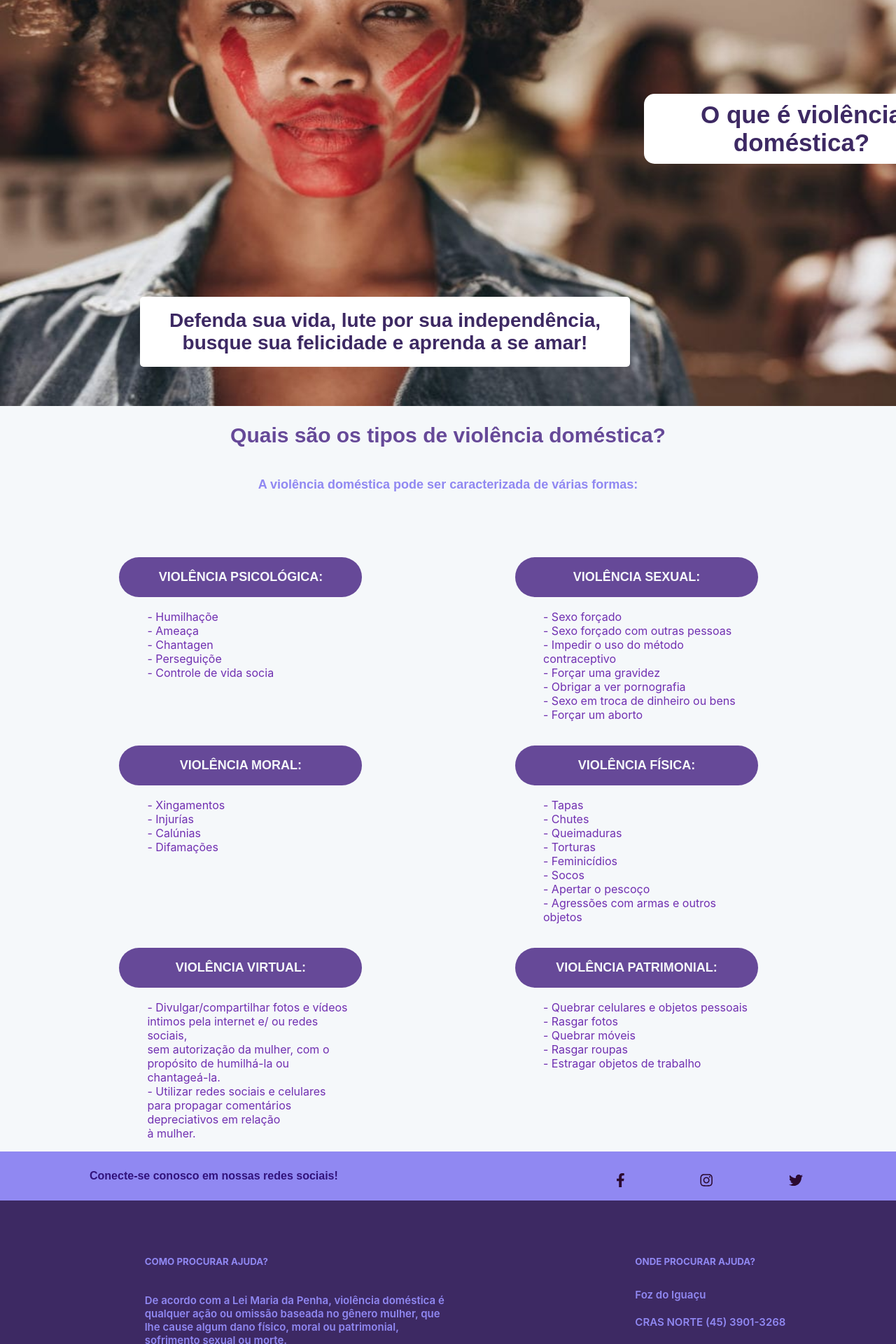
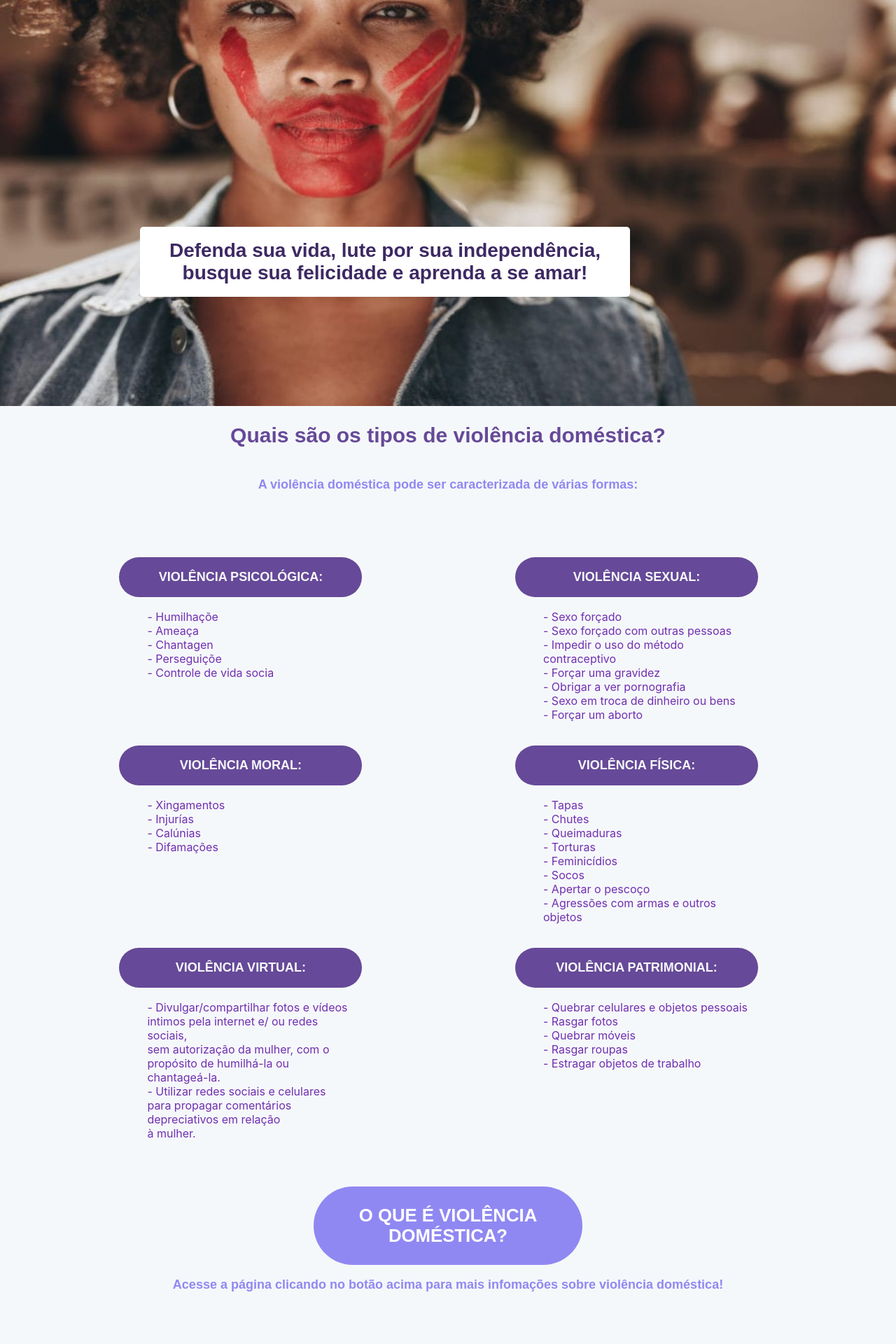
Before and after one commit to uniamerica/CMDM-front, a React (Create React App) app: page /Home in a window 1280 px wide. Shown: the part 240-2160 px from the top of the page at 70% size. Built offline with nearby package versions, Linux system fonts and the light colour scheme.

Commit message:
finalizando ajustes das paginas

```diff
--- a/src/components/Home/ImgHome.css
+++ b/src/components/Home/ImgHome.css
@@ -9,20 +9,6 @@
 }
 .carroussel_img{
     width: 100%;
-}
-.link_definition{
-    width: 450px;
-    height: 100px;
-    position: relative;
-    top: -450px;
-    left: 920px;
-    color: #3d2963;
-    background-color: white;
-    border-radius: 15px;
-    display: flex;
-    justify-content: center;
-    align-items: center;
-    align-content: center;
 }
 .text-link{
     font-family: Arial, Helvetica, sans-serif;
--- a/src/components/Home/ImgHome.jsx
+++ b/src/components/Home/ImgHome.jsx
@@ -7,9 +7,6 @@ function ImgHome(){
     return(
         <div className="home_img">
             <img src={require("../../img/img1.jpg")} alt="Home page imagem"></img>
-            <div className="link_definition">
-                <Link className="text-link" to="/Definition"><strong>O que é violência doméstica?</strong></Link>
-            </div>
             <div className="effect_phase">
                 <a>Defenda sua vida, lute por sua independência, busque sua felicidade e aprenda a se amar!</a>
             </div>
--- a/src/components/Home/ViolenceTips.css
+++ b/src/components/Home/ViolenceTips.css
@@ -53,3 +53,16 @@
    justify-content: space-between;
    margin-left: 15%;
 }
+
+.linkto{
+    width: 30%;
+    margin-top: 50px;
+}
+.linkto button{
+    width: 100%;
+    font-size: 22px;
+    background-color: #9088f2;
+    color: white;
+    border-radius: 80px;
+    border: none;
+}
--- a/src/components/Home/ViolenceTips.jsx
+++ b/src/components/Home/ViolenceTips.jsx
@@ -1,5 +1,7 @@
 import React from 'react'
 import './ViolenceTips.css'
+import {Link} from 'react-router-dom'
+import { Button } from '@material-ui/core';
 
 
 function ViolenceTips(){
@@ -80,7 +82,8 @@ function ViolenceTips(){
                                     </div>
                 </div>
 
-
+            <Link className="linkto" to="/Definition"><button><h3>O QUE É VIOLÊNCIA DOMÉSTICA?</h3></button></Link>
+            <p>Acesse a página clicando no botão acima para mais infomações sobre violência doméstica!</p>
 
 </div>
     );
--- a/src/components/Relatar/Relatar.css
+++ b/src/components/Relatar/Relatar.css
@@ -7,6 +7,15 @@
 
 .form-relato{
     width: 50%;
+}
+
+.form-relato input{
+    color: white;
+    border-radius: 5px;
+}
+
+.form-relatar textarea{
+    width: 100%;
 }
 
 .dados-pessoais{
@@ -35,3 +44,7 @@
 .chbox-form p{
     color: #9088f2
 }
+
+.table-json{
+    margin-top: 10%;
+}
--- a/src/components/Relatos/Card.css
+++ b/src/components/Relatos/Card.css
@@ -3,11 +3,11 @@
     justify-content: space-between;
     width: 65%;
     padding-bottom: 1cm;
+    margin: 2% 0%;
 }
 
 .card{
-    margin-top: 2cm;
-    width: 320px;
+    width: 95%;
     border-style: solid;
     border-color: gainsboro;
     border-width: 1px;
@@ -30,7 +30,7 @@
 }
 
 .card-body{
-    margin-left: 21px;
+    margin: 0% 1%;
     padding: 12px;
     background: white;
 }
--- a/src/components/Relatos/Relatos.css
+++ b/src/components/Relatos/Relatos.css
@@ -11,6 +11,7 @@ body{
 }
 
 .cards{
+    width: 100%;
     display: flex;
     justify-content: space-between;
 }
--- a/src/pages/Relatar.jsx
+++ b/src/pages/Relatar.jsx
@@ -73,7 +73,7 @@ function Relatar(){
                 </div>
             </form>
 
-            <table>
+            <table className="table-json">
                 <thead>
                     <tr>
                         <th>Nome</th>
```
